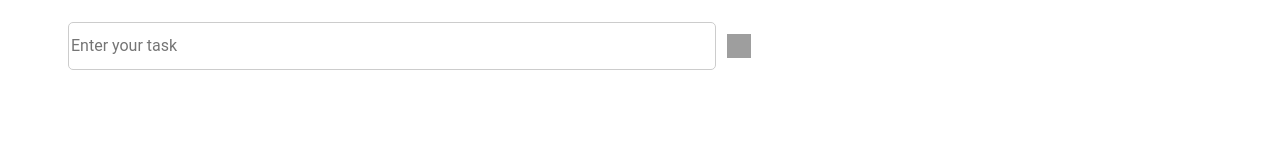
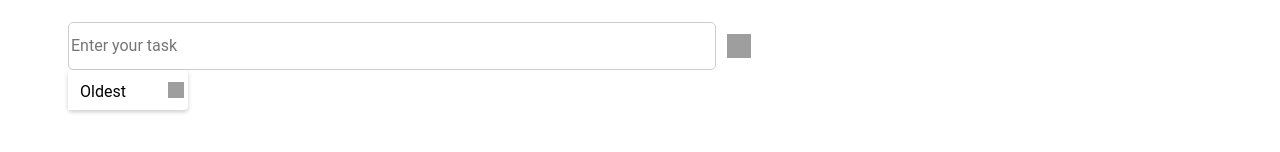
Before and after one commit to HaruToy/b5-sally-front, a Vue app: page /todo in a window 1280 px wide. Shown: the part 262-414 px from the top of the page. Built offline with nearby package versions, Linux system fonts and the light colour scheme; grey boxes are pictures that could not be loaded; the HTML template or start-up script is replaced by a standard one.

Commit message:
Sprint2 #1 - Topdown

```diff
--- a/package.json
+++ b/package.json
@@ -11,6 +11,7 @@
   "dependencies": {
     "axios": "^1.1.3",
     "core-js": "^3.8.3",
+    "v-click-outside": "^3.2.0",
     "vue": "^2.6.14",
     "vue-router": "^3.5.3",
     "vuex": "^3.6.2",
--- a/src/App.vue
+++ b/src/App.vue
@@ -1,7 +1,7 @@
 <template>
   <div id="app">
     <TopBar></TopBar>
-    <router-view class="component"></router-view>
+    <router-view></router-view>
   </div>
 
 
@@ -21,6 +21,4 @@ export default {
   flex-direction: column;
   justify-content: space-between;
 }
-
-
 </style>
--- /dev/null
+++ b/src/components/MyDropdown.vue
@@ -0,0 +1,197 @@
+<template>
+  <div v-click-outside="close" class="dropdown">
+    <span class="dropdown__default" :style="dropdownToggle__default">
+      <button class="dropdown__default__selected" @focus="getDropdownList">
+        {{ selectedItem }}
+      </button>
+      <button class="dropdown__default__down" @focus="getDropdownList"></button>
+    </span>
+    <div class="dropdown__open" :style="dropdownToggle__open">
+      <span class="dropdown__open__button">
+        <button class="dropdown__open__button__selected" @focus="getDropdownList">
+          {{ selectedItem }}
+        </button>
+        <button class="dropdown__open__button__up" @focus="getDropdownList"></button>
+      </span>
+      <div
+        v-for="item in dropdownList"
+        :key="item"
+        :class="[item == selectedItem ? 'dropdown__open__selected' : 'dropdown__open__compo']"
+        @mousedown="selectItem(item)"
+      >
+        {{ item }}
+      </div>
+    </div>
+  </div>
+</template>
+
+<script>
+import vClickOutside from 'v-click-outside'
+
+export default {
+  name: 'MyDropdown',
+  directives: {
+    clickOutside: vClickOutside.directive
+  },
+  props:['selItem','Items'],
+  data(){
+    return{
+      active:false,
+      selectedItem:'안',
+      dropdownList:[
+        '안','녕'
+      ]
+    }
+  },
+  computed:{
+    dropdownToggle__default(){
+      if(this.active===true){
+        return{
+          display: 'none'
+        }
+      }
+        return{
+          display: 'block'
+        }
+    },
+    dropdownToggle__open(){
+      if(this.active===true){
+        return{
+          display: 'block'
+        }
+      }
+      return{
+        display: 'none'
+      }
+    }
+  },
+  mounted() {
+    this.selectedItem=this.$props.selItem;
+    this.dropdownList=this.$props.Items;
+  },
+  methods:{
+    getDropdownList(){
+      if(this.active===true){
+        this.active=false;
+      }else{
+      this.active=true
+    }},
+    close() {
+        this.active = false;
+    },
+    selectItem(input){
+      this.selectedItem=input;
+      this.active = false;
+    }
+  }
+};
+</script>
+
+<style lang="scss" scoped>
+$font-family: 'Roboto';
+$font-color: #000000;
+$font-size: 16px;
+.dropdown {
+  display: flex;
+  width: 120px;
+  flex-direction: row;
+  align-items: center;
+  &__default {
+    width: 120px;
+    height: 40px;
+    box-shadow: 0px 2px 4px rgba(0, 0, 0, 0.2);
+    border-radius: 4px;
+
+    display: flex;
+    justify-content: left;
+    align-items: center;
+    &__selected {
+      font-style: normal;
+      font-weight: 400;
+      font-family: $font-family;
+      font-size: $font-size;
+      padding: 12px;
+      text-align: left;
+      width: 100px;
+      height: 40px;
+      background-color: #ffffff;
+      color: black;
+      font-size: 16px;
+      border: none;
+      cursor: pointer;
+    }
+    &__down {
+      width: 16px;
+      height: 16px;
+      border: none;
+      background: url('~/src/assets/dropdown_down.svg');
+    }
+  }
+  &__open {
+    width: 120px;
+
+    box-shadow: 0px 2px 4px rgba(0, 0, 0, 0.2);
+    border-radius: 4px;
+
+    display: none;
+    background-color: #ffffff;
+    //padding: 12px 16px;
+    &__button {
+      &__selected {
+        font-style: normal;
+        font-weight: 400;
+        font-family: $font-family;
+        font-size: $font-size;
+        padding: 12px;
+        text-align: left;
+        width: 100px;
+        height: 40px;
+        background-color: #ffffff;
+        color: black;
+        font-size: 16px;
+        border: none;
+        cursor: pointer;
+      }
+      &__up {
+        width: 16px;
+        height: 16px;
+        border: none;
+        background: url('~/src/assets/dropdown_up.svg');
+      }
+    }
+    &__selected {
+      font-style: normal;
+      font-weight: 400;
+      font-family: $font-family;
+      font-size: $font-size;
+      line-height: 18px;
+      padding: 12px;
+      height: 16px;
+      border: black;
+      cursor: pointer;
+      color: dodgerblue;
+    }
+    &__compo {
+      font-style: normal;
+      font-weight: 400;
+      font-family: $font-family;
+      font-size: $font-size;
+      line-height: 18px;
+      padding: 12px;
+      height: 16px;
+      //background-color: #FFFFFF;
+      border: black;
+      cursor: pointer;
+    }
+  }
+}
+//.dropdown:hover .dropdown__open{
+//  display: block;
+//}
+.dropdown__open__compo:hover {
+  background: rgba(42, 130, 240, 0.1);
+}
+.dropdown__open__selected:hover {
+  background: rgba(42, 130, 240, 0.1);
+}
+</style>
--- a/src/views/TodoPage.vue
+++ b/src/views/TodoPage.vue
@@ -7,24 +7,33 @@
       task Today!</span></p>
       <OutlineTextField @addTask="addTask"></OutlineTextField>
     </div>
+    <div class="todo__list">
+      <MyDropdown :sel-item="selectedItem" :items="dropdownList"></MyDropdown>
+    </div>
   </div>
 </template>
 
 <script>
+import MyDropdown from '@/components/MyDropdown.vue';
 import store from '../store/index'
 import OutlineTextField from '../components/OutlineTextField.vue'
 
 export default {
   name: 'TodoPage',
-  components: { OutlineTextField },
+  components: { MyDropdown, OutlineTextField },
   data() {
     return {
-
       Current: '',
       numDid: 0,
       numTodo: 0,
+      selectedItem:'Oldest',
+      dropdownList:[
+        'Oldest','Latest'
+      ]
     };
   },
+
+
   computed:{
     getNm(){
       return store.getters.getName
@@ -63,6 +72,9 @@ $font-color: #2C3E50;
   display: flex;
   flex-direction: column;
 }
+.todo__list{
+  @extend .todo;
+}
 .todo__hello {
   @extend .todo;
   justify-content: space-between;
```
Also changed, not shown: 1 other file (tests, documents, lock files or other folders).
